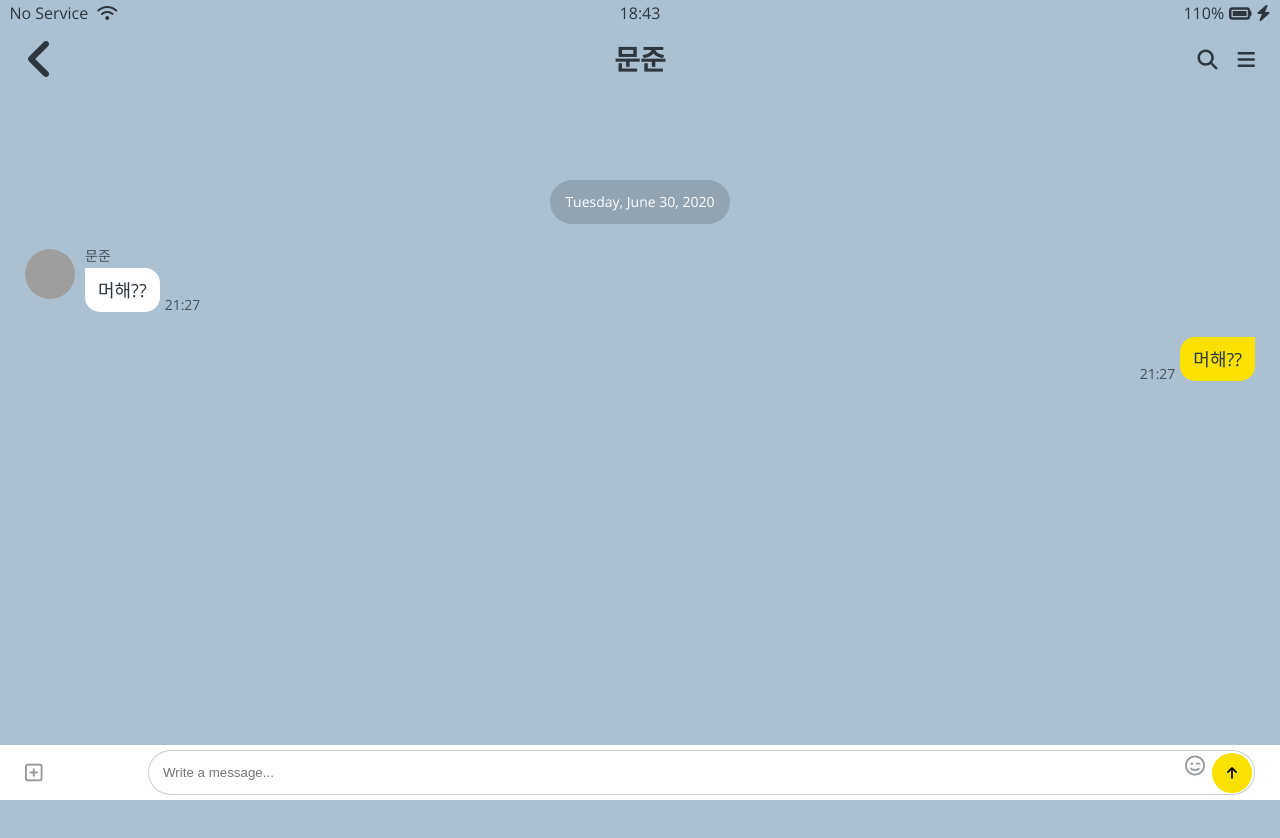
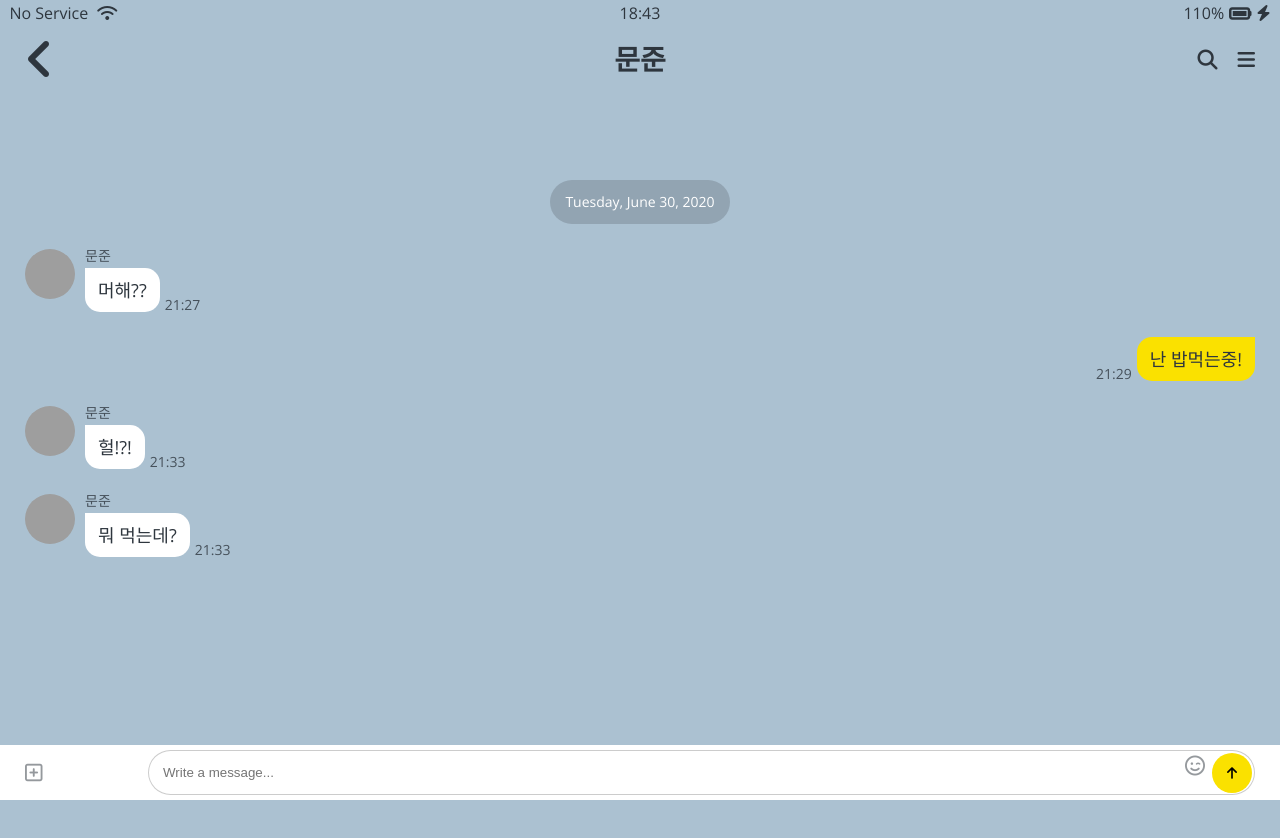
Before and after one commit to Moonjuun/HTML-CSS-Project, a plain HTML site: page chat.html in a window 1280 px wide. Shown: the top 838 px of the page. Drawn offline with nearby package versions, Linux system fonts and the light colour scheme; grey boxes are pictures that could not be loaded.

Commit message:
Make chat.html & css

```diff
--- a/chat.html
+++ b/chat.html
@@ -58,8 +58,30 @@
     <div class="message-row message-row--own">
       <div class="message-row__content">
         <div class="message__info">
-          <span class="message__bubble">머해??</span>
-          <span class="message__time">21:27</span>
+          <span class="message__bubble">난 밥먹는중!</span>
+          <span class="message__time">21:29</span>
+        </div>
+      </div>
+    </div>
+
+    <div class="message-row">
+      <img src="https://avatars.githubusercontent.com/u/98331852?s=100&v=4"/>
+      <div class="message-row__content">
+        <span class="message__author">문준</span>
+        <div class="message__info">
+          <span class="message__bubble">헐!?!</span>
+          <span class="message__time">21:33</span>
+        </div>
+      </div>
+    </div>
+
+    <div class="message-row">
+      <img src="https://avatars.githubusercontent.com/u/98331852?s=100&v=4"/>
+      <div class="message-row__content">
+        <span class="message__author">문준</span>
+        <div class="message__info">
+          <span class="message__bubble">뭐 먹는데?</span>
+          <span class="message__time">21:33</span>
         </div>
       </div>
     </div>
```
Also changed, not shown: chats.html (+2 -2 lines).
